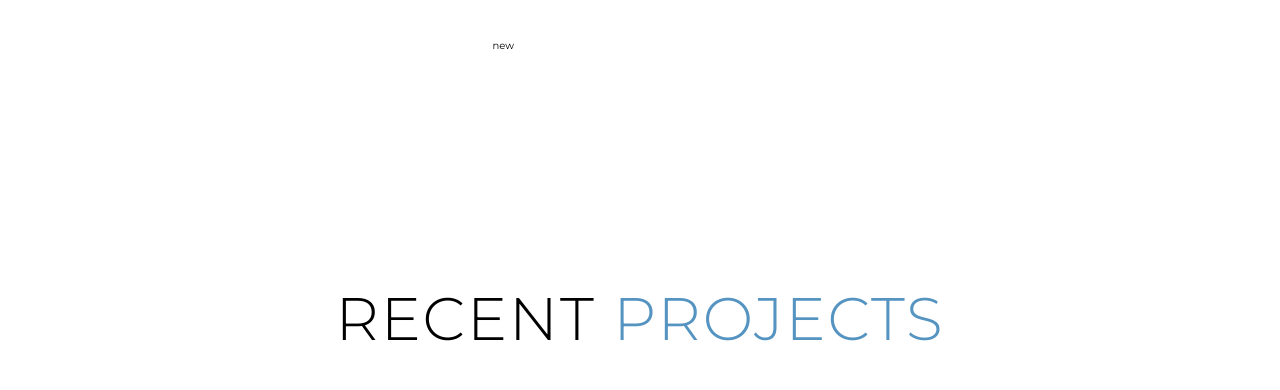
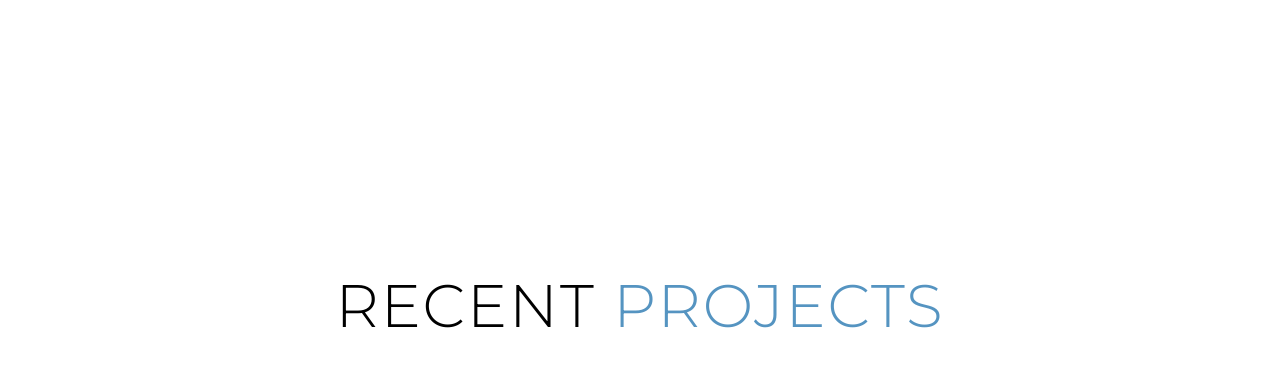
Before and after one commit to oguzhanmuratoglu/MyPortfolio, a plain HTML site: page index.html in a window 1280 px wide. Shown: the part 1454-1844 px from the top of the page. Drawn offline with nearby package versions, Linux system fonts and the light colour scheme.

Commit message:
Update index.html

```diff
--- a/index.html
+++ b/index.html
@@ -68,7 +68,6 @@
 
             I am currently continuing my education and keeping a close eye on developments in the software industry. Software development is an area that fascinates me both personally and professionally, and I am committed to continuously expanding my knowledge and expertise in this field</p>
             <a href="./CV.pdf" target="_blank" download="Resume.pdf" class="cta">Download Resume</a>
-            <div>new</div>
           </div>
         </div>
       </section>
```
